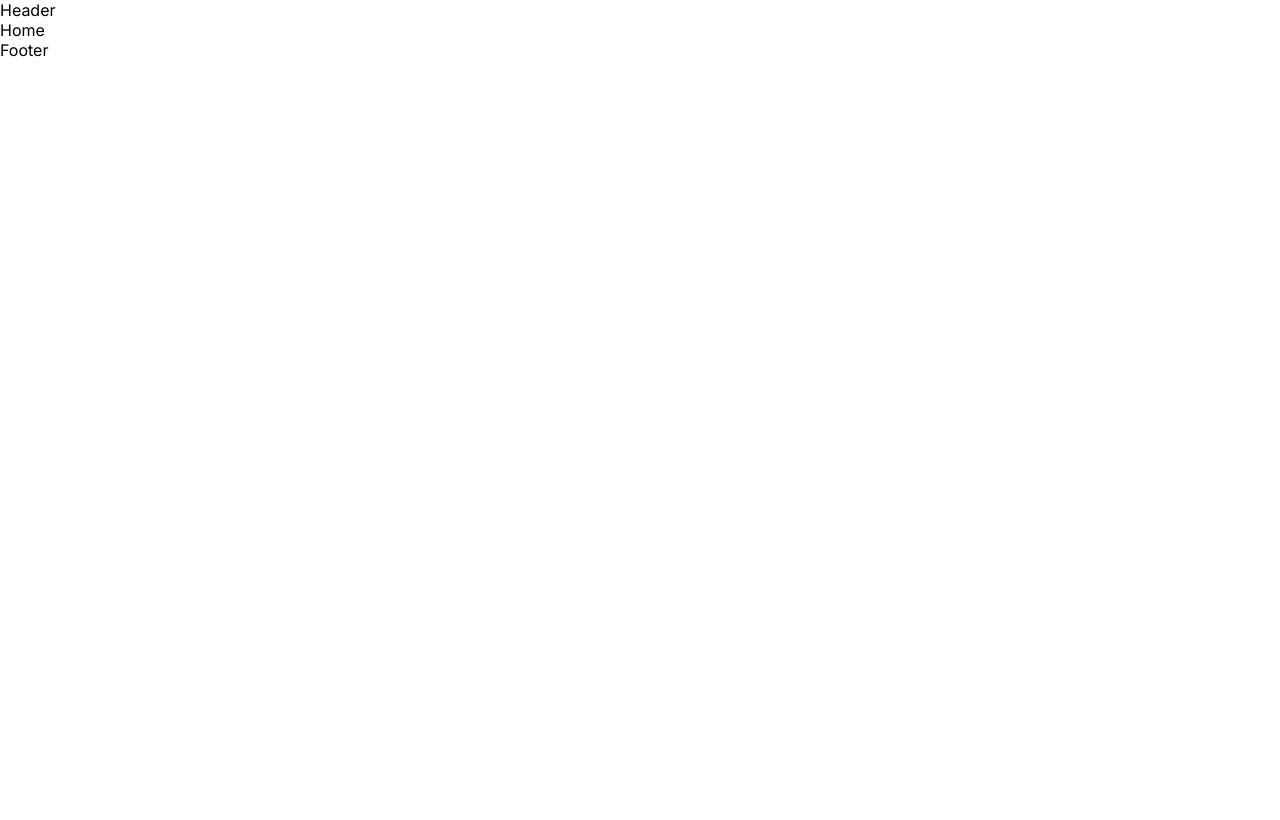
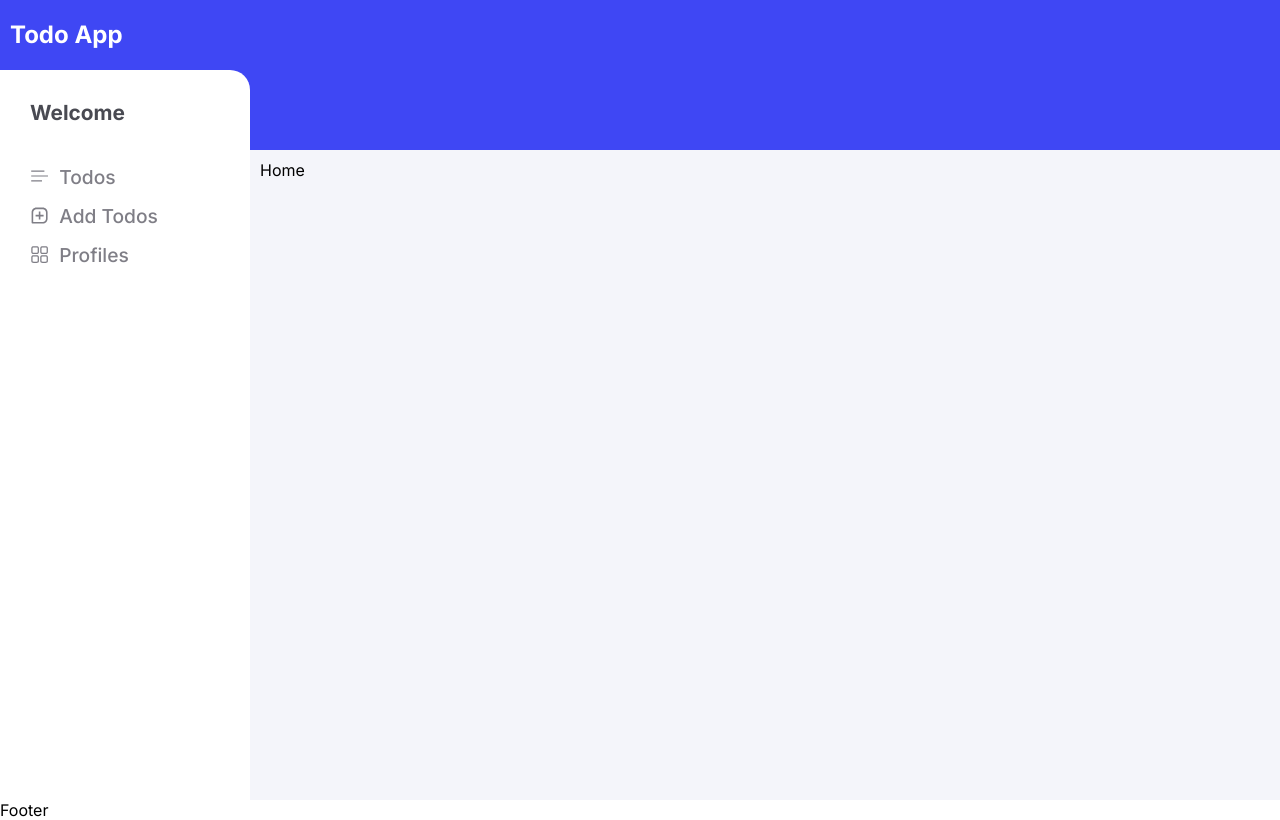
Before and after one commit to hasan814/Todos, a Next.js app: page / in a window 1280 px wide. Built offline with nearby package versions, Linux system fonts and the light colour scheme.

Commit message:
Added Layout Section

```diff
--- a/src/app/layout.js
+++ b/src/app/layout.js
@@ -1,7 +1,10 @@
 import { Inter } from "next/font/google";
-import "./globals.css";
+
 import Header from "@/layout/Header";
 import Footer from "@/layout/Footer";
+import Main from "@/layout/main";
+
+import "./globals.css";
 
 const inter = Inter({ subsets: ["latin"] });
 
@@ -13,9 +16,9 @@ export const metadata = {
 export default function RootLayout({ children }) {
   return (
     <html lang="en">
-      <body className={inter.className}>
+      <body className={`${inter.className} container`}>
         <Header />
-        <main className="">{children}</main>
+        <Main>{children}</Main>
         <Footer />
       </body>
     </html>
--- a/src/components/layout/Header.jsx
+++ b/src/components/layout/Header.jsx
@@ -1,5 +1,9 @@
 const Header = () => {
-  return <div>Header</div>;
+  return (
+    <header>
+      <p>Todo App</p>
+    </header>
+  );
 };
 
 export default Header;
--- /dev/null
+++ b/src/components/layout/main.jsx
@@ -0,0 +1,32 @@
+import { VscListSelection } from "react-icons/vsc";
+import { BiMessageSquareAdd } from "react-icons/bi";
+import { RxDashboard } from "react-icons/rx";
+
+import Link from "next/link";
+
+const Main = ({ children }) => {
+  return (
+    <main className="container--main">
+      <aside>
+        <p>Welcome</p>
+        <ul>
+          <li>
+            <VscListSelection />
+            <Link href={"/"}>Todos</Link>
+          </li>
+          <li>
+            <BiMessageSquareAdd />
+            <Link href={"/add-todo"}>Add Todos</Link>
+          </li>
+          <li>
+            <RxDashboard />
+            <Link href={"/profile"}>Profiles</Link>
+          </li>
+        </ul>
+      </aside>
+      <section>{children}</section>
+    </main>
+  );
+};
+
+export default Main;
```
Also changed, not shown: src/models/User.js (added), src/utils/connectDB.js (added).
